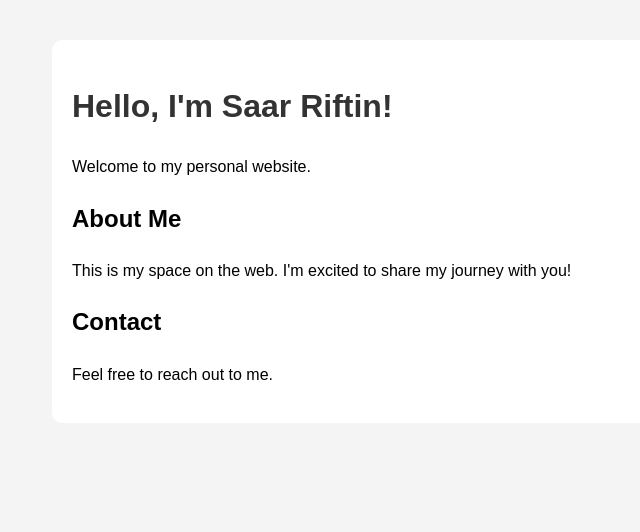
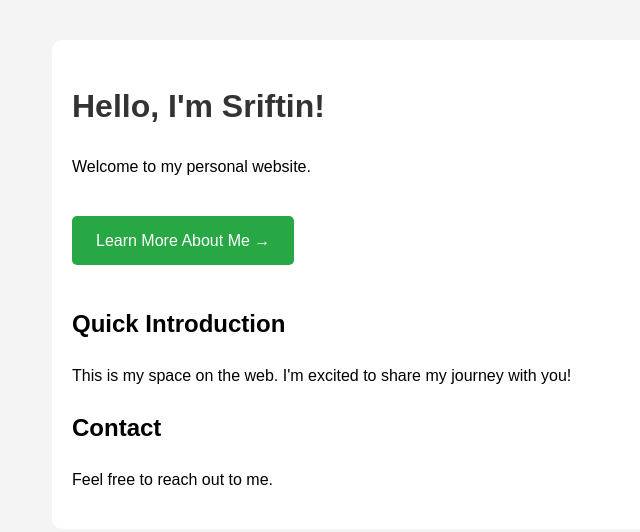
Before and after one commit to sriftin/sriftin.github.io, a plain HTML site: page index.html in a window 1280 px wide. Shown: the whole page, without its empty margins (168-808 px from the left). Drawn offline with Linux system fonts and the light colour scheme.

Commit message:
Update index.html

```diff
--- a/index.html
+++ b/index.html
@@ -1,7 +1,7 @@
 <!DOCTYPE html>
 <html>
 <head>
-    <title>Saar Riftin - Personal Website</title>
+    <title>Sriftin - Personal Website</title>
     <style>
         body {
             font-family: Arial, sans-serif;
@@ -17,14 +17,31 @@
             border-radius: 10px;
         }
         h1 { color: #333; }
+        .description-btn {
+            background-color: #28a745;
+            color: white;
+            padding: 12px 24px;
+            text-decoration: none;
+            border-radius: 5px;
+            display: inline-block;
+            margin: 20px 0;
+            font-size: 16px;
+        }
+        .description-btn:hover {
+            background-color: #218838;
+            transform: translateY(-2px);
+            transition: all 0.3s;
+        }
     </style>
 </head>
 <body>
     <div class="container">
-        <h1>Hello, I'm Saar Riftin!</h1>
+        <h1>Hello, I'm Sriftin!</h1>
         <p>Welcome to my personal website.</p>
 
-        <h2>About Me</h2>
+        <a href="description.html" class="description-btn">Learn More About Me →</a>
+
+        <h2>Quick Introduction</h2>
         <p>This is my space on the web. I'm excited to share my journey with you!</p>
 
         <h2>Contact</h2>
```
